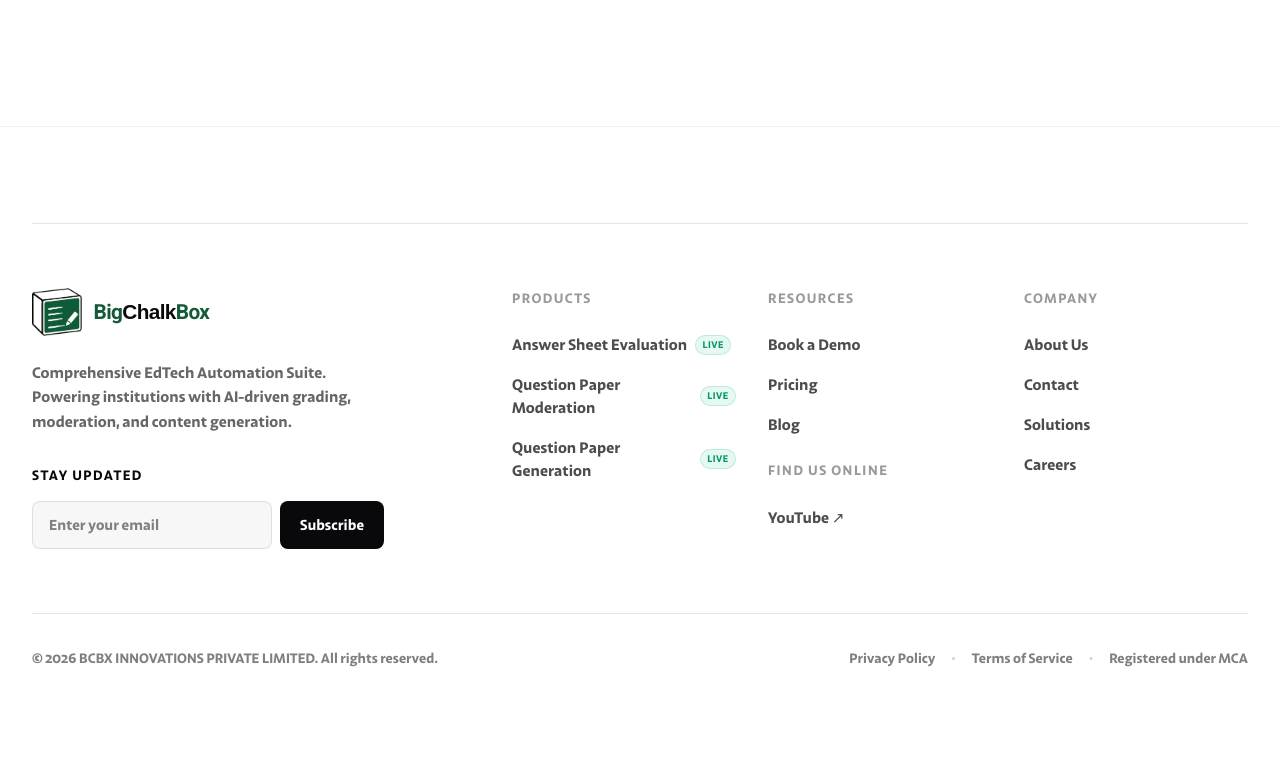
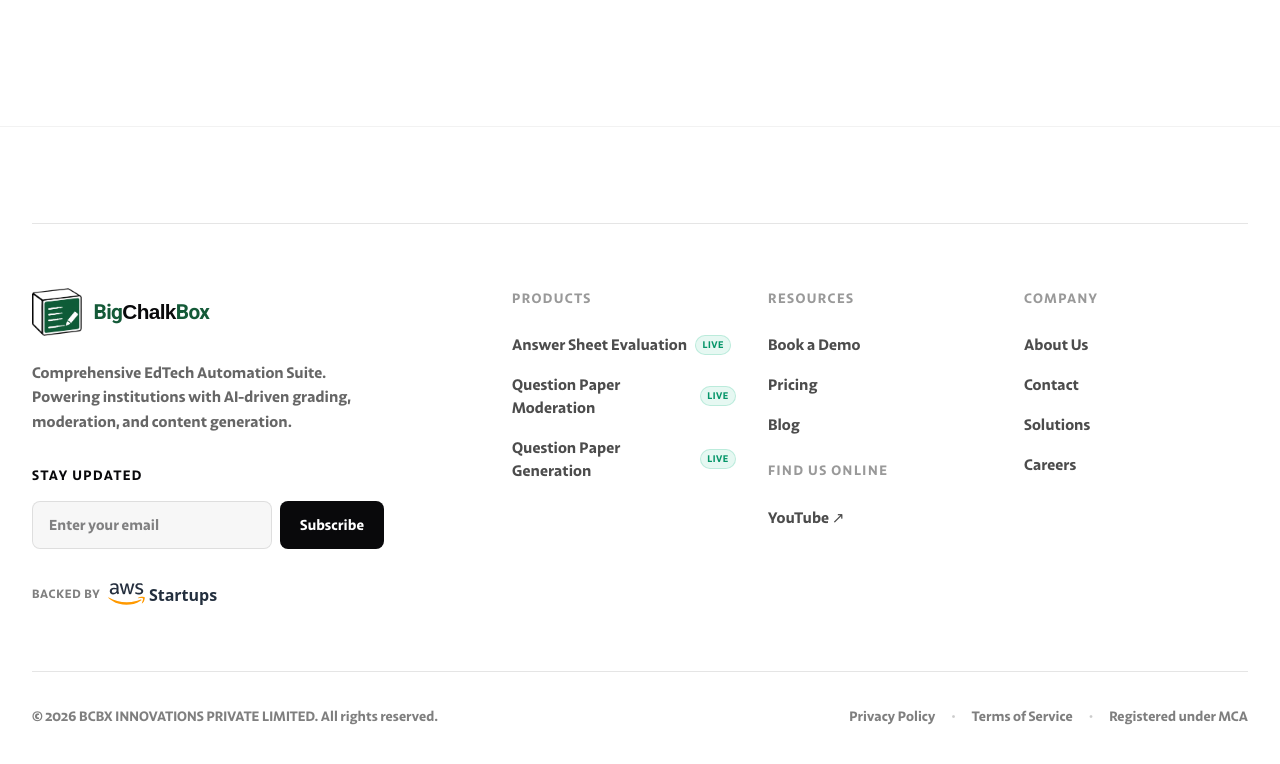
Before and after one commit to BigChalkBox/bcb-website, a Next.js app: page /careers in a window 1280 px wide. Shown: the part 2955-3719 px from the top of the page. Before the commit the page ends 3689 px from the top, so only its background shows below. Built offline with nearby package versions, Linux system fonts and the light colour scheme; a web font is replaced by a local one.

Commit message:
Add AWS Startups badge to footer

```diff
--- a/src/components/shared/SiteFooter.jsx
+++ b/src/components/shared/SiteFooter.jsx
@@ -91,6 +91,15 @@ export default function SiteFooter() {
                                 </p>
                             )}
                         </div>
+
+                        {/* AWS Startups Badge */}
+                        <div style={{ marginTop: '2rem', display: 'flex', alignItems: 'center', gap: '8px' }}>
+                            <span style={{ fontSize: '0.75rem', color: 'rgba(0,0,0,0.5)', fontWeight: 600, textTransform: 'uppercase', letterSpacing: '0.05em' }}>Backed by</span>
+                            <div style={{ display: 'flex', alignItems: 'center', gap: '4px' }}>
+                                <img src="/aws-logo.svg" alt="AWS" style={{ height: '22px', objectFit: 'contain' }} />
+                                <span style={{ fontSize: '1rem', fontWeight: 700, color: '#232F3E', fontFamily: 'system-ui, -apple-system, sans-serif', paddingTop: '2px' }}>Startups</span>
+                            </div>
+                        </div>
                     </div>
 
                     {/* Products Column */}
```
Also changed, not shown: public/aws-logo.svg (added).
